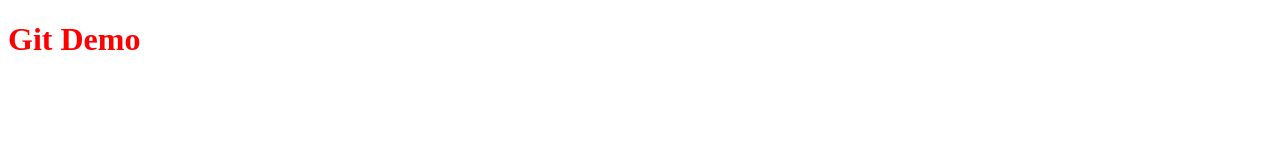
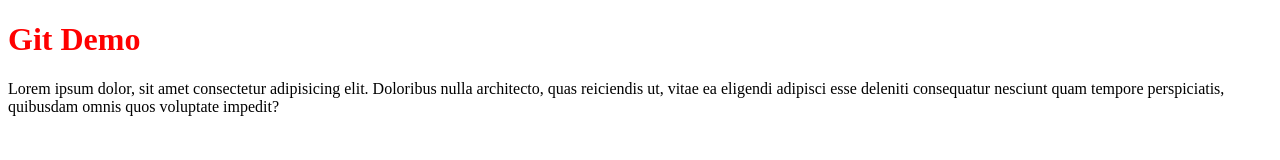
Before and after one commit to David-xpu/git_demo, a plain HTML site: page index.html in a window 1280 px wide. Drawn offline with Linux system fonts and the light colour scheme.

Commit message:
absatz hinhugefügt

```diff
--- a/index.html
+++ b/index.html
@@ -8,5 +8,6 @@
 </head>
 <body>
     <h1>Git Demo</h1>
+    <p> Lorem ipsum dolor, sit amet consectetur adipisicing elit. Doloribus nulla architecto, quas reiciendis ut, vitae ea eligendi adipisci esse deleniti consequatur nesciunt quam tempore perspiciatis, quibusdam omnis quos voluptate impedit?</p>
 </body>
 </html>
```
